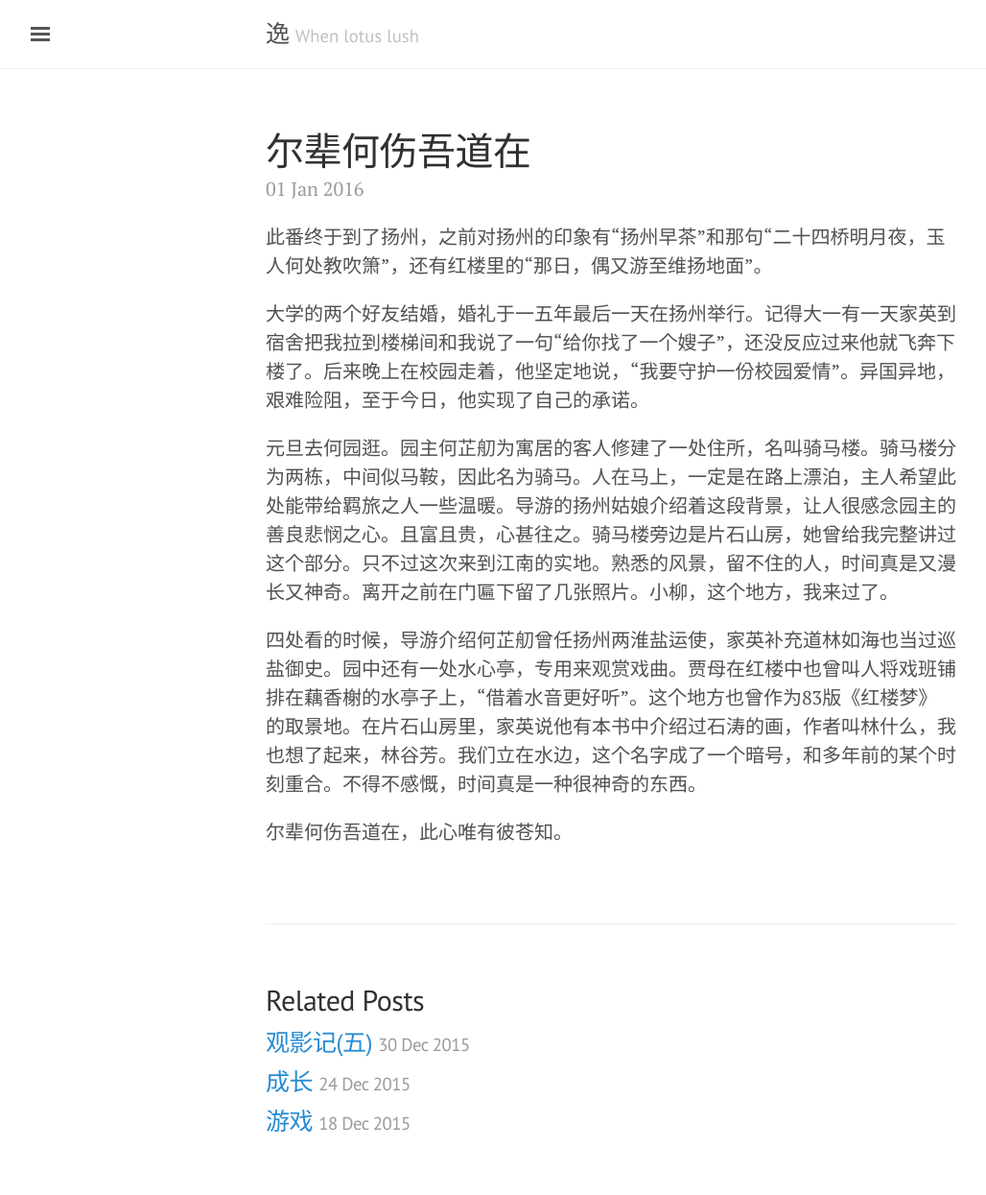
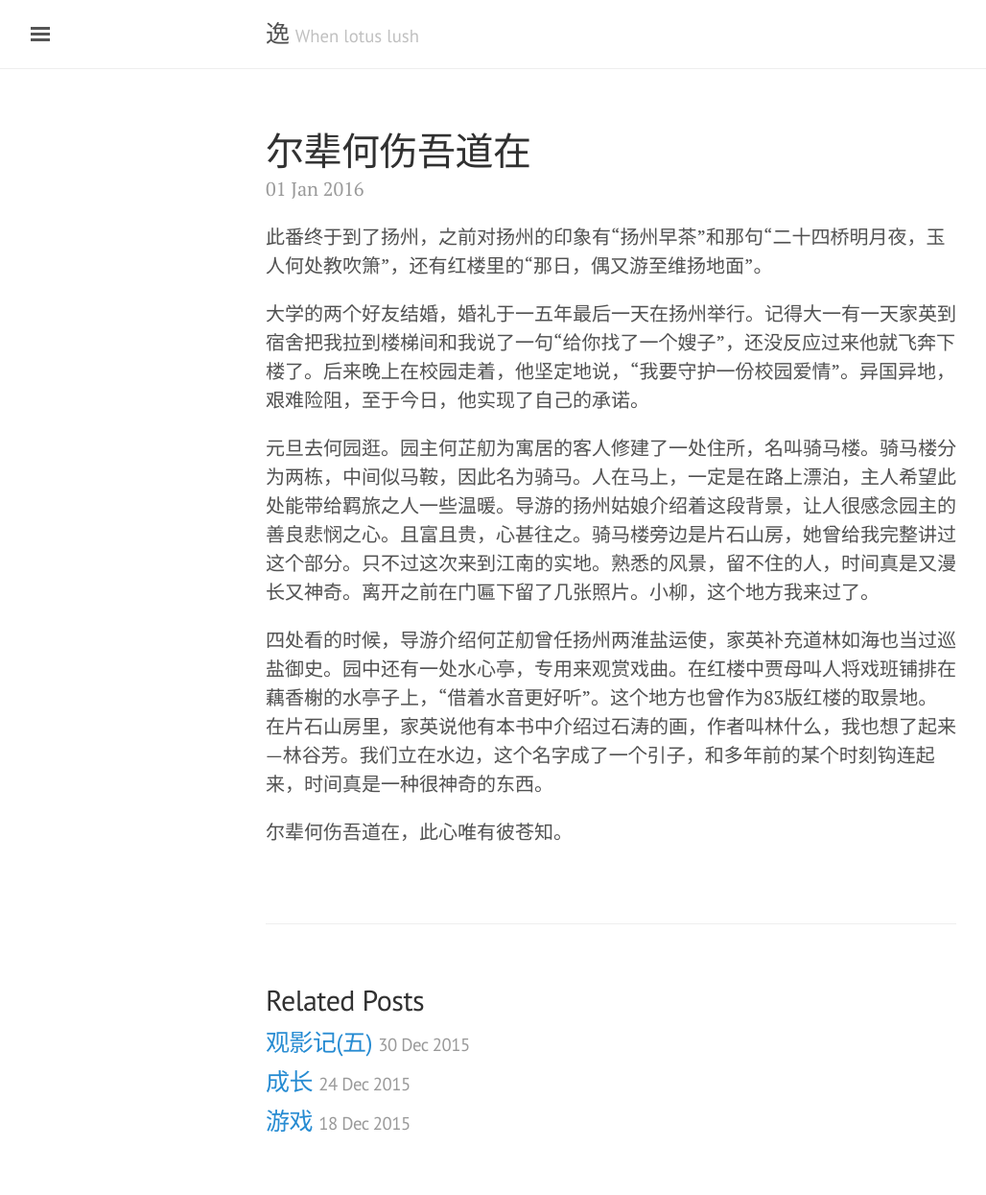
Before and after one commit to literblog/literblog.github.com, a Jekyll site: the page built from _posts/2016-01-01-yangzhou.md, in a window 1280 px wide. Shown: the whole page at 96% size, without its empty margins (3-1031 px from the left). Built offline with Jekyll 4.4.1, drawn with Linux system fonts in a browser that asks for light colours; comment, search, counter and statistics services are not loaded.

Commit message:
commit from tool

```diff
--- a/_posts/2016-01-01-yangzhou.md
+++ b/_posts/2016-01-01-yangzhou.md
@@ -10,8 +10,8 @@ tags:
 
 大学的两个好友结婚，婚礼于一五年最后一天在扬州举行。记得大一有一天家英到宿舍把我拉到楼梯间和我说了一句“给你找了一个嫂子”，还没反应过来他就飞奔下楼了。后来晚上在校园走着，他坚定地说，“我要守护一份校园爱情”。异国异地，艰难险阻，至于今日，他实现了自己的承诺。
 
-元旦去何园逛。园主何芷舠为寓居的客人修建了一处住所，名叫骑马楼。骑马楼分为两栋，中间似马鞍，因此名为骑马。人在马上，一定是在路上漂泊，主人希望此处能带给羁旅之人一些温暖。导游的扬州姑娘介绍着这段背景，让人很感念园主的善良悲悯之心。且富且贵，心甚往之。骑马楼旁边是片石山房，她曾给我完整讲过这个部分。只不过这次来到江南的实地。熟悉的风景，留不住的人，时间真是又漫长又神奇。离开之前在门匾下留了几张照片。小柳，这个地方，我来过了。
+元旦去何园逛。园主何芷舠为寓居的客人修建了一处住所，名叫骑马楼。骑马楼分为两栋，中间似马鞍，因此名为骑马。人在马上，一定是在路上漂泊，主人希望此处能带给羁旅之人一些温暖。导游的扬州姑娘介绍着这段背景，让人很感念园主的善良悲悯之心。且富且贵，心甚往之。骑马楼旁边是片石山房，她曾给我完整讲过这个部分。只不过这次来到江南的实地。熟悉的风景，留不住的人，时间真是又漫长又神奇。离开之前在门匾下留了几张照片。小柳，这个地方我来过了。
 
-四处看的时候，导游介绍何芷舠曾任扬州两淮盐运使，家英补充道林如海也当过巡盐御史。园中还有一处水心亭，专用来观赏戏曲。贾母在红楼中也曾叫人将戏班铺排在藕香榭的水亭子上，“借着水音更好听”。这个地方也曾作为83版《红楼梦》的取景地。在片石山房里，家英说他有本书中介绍过石涛的画，作者叫林什么，我也想了起来，林谷芳。我们立在水边，这个名字成了一个暗号，和多年前的某个时刻重合。不得不感慨，时间真是一种很神奇的东西。
+四处看的时候，导游介绍何芷舠曾任扬州两淮盐运使，家英补充道林如海也当过巡盐御史。园中还有一处水心亭，专用来观赏戏曲。在红楼中贾母叫人将戏班铺排在藕香榭的水亭子上，“借着水音更好听”。这个地方也曾作为83版红楼的取景地。在片石山房里，家英说他有本书中介绍过石涛的画，作者叫林什么，我也想了起来—林谷芳。我们立在水边，这个名字成了一个引子，和多年前的某个时刻钩连起来，时间真是一种很神奇的东西。
 
 尔辈何伤吾道在，此心唯有彼苍知。
```
